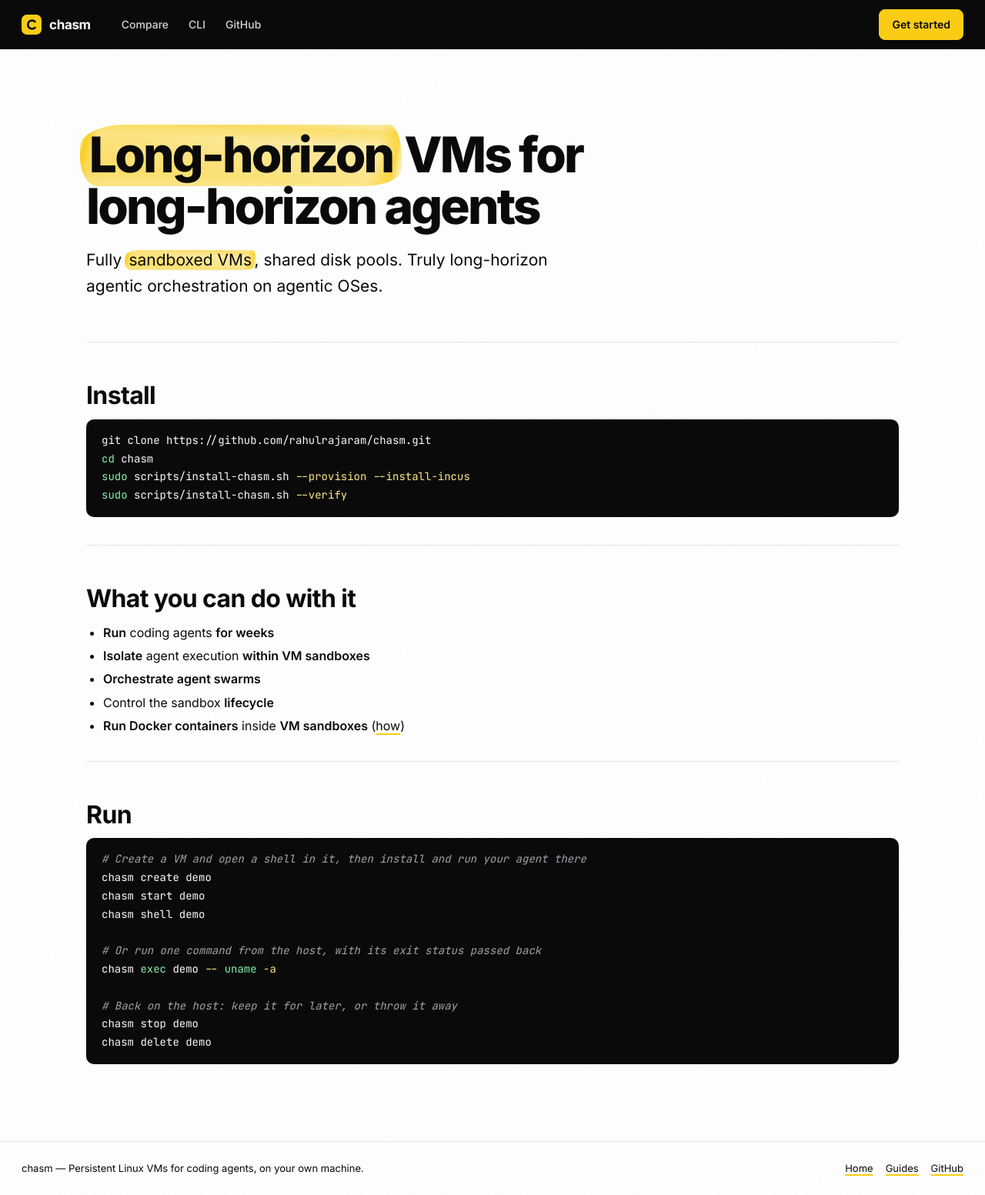
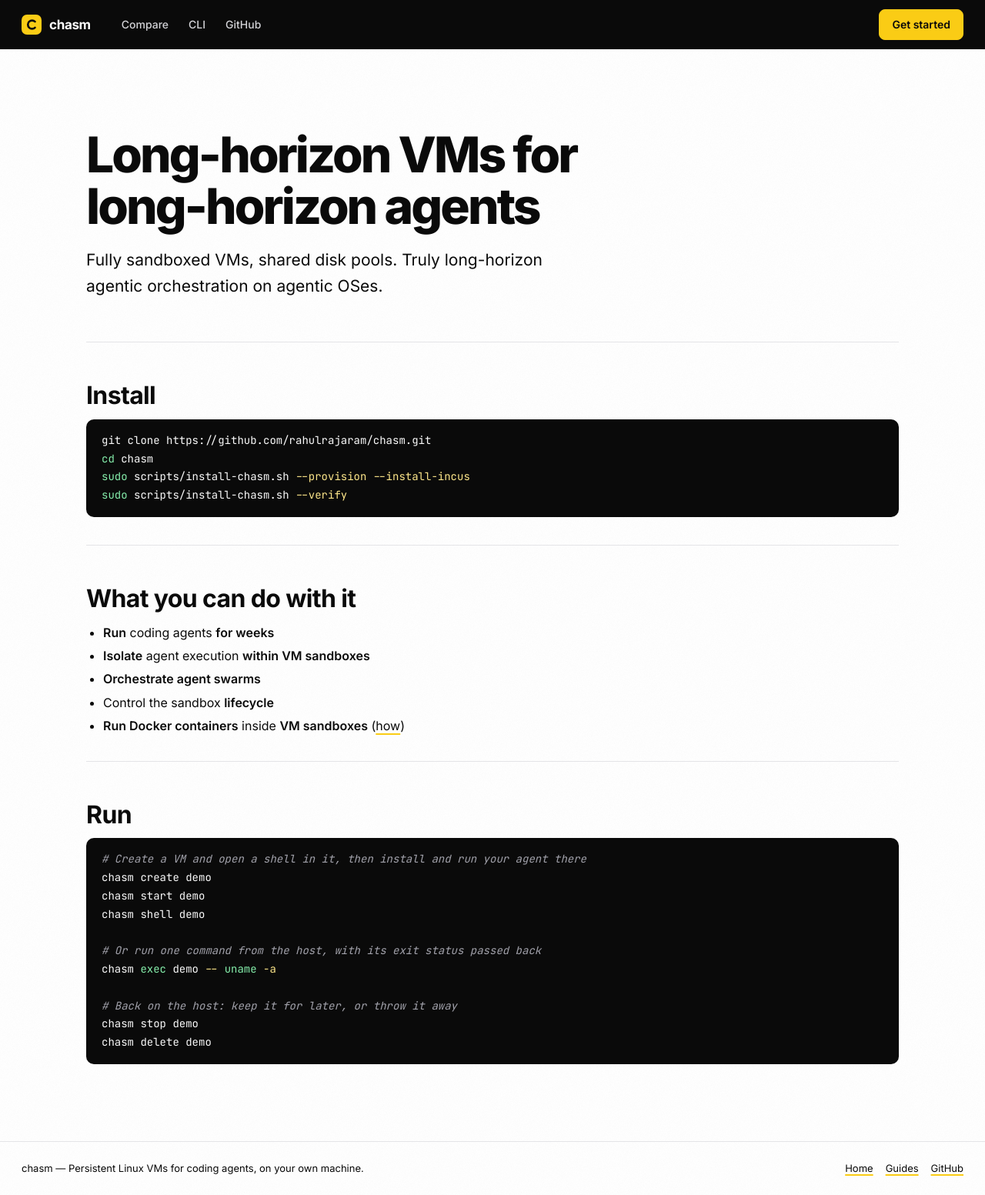
Before and after one commit to rahulrajaram/chasm, a Jekyll site: the page built from docs/index.html, in a window 1280 px wide. Shown: the whole page at 77% size. Built offline with Jekyll 4.4.1, drawn with Linux system fonts in a browser that asks for light colours.

Commit message:
Revert brush highlight on the landing page
Co-Authored-By: Claude Opus 5.5 <noreply@anthropic.com>

```diff
--- a/docs/assets/css/chasm.css
+++ b/docs/assets/css/chasm.css
@@ -613,23 +613,3 @@ blockquote.warning::before {
   pre * { color: var(--black) !important; }
   a { text-decoration-color: var(--black); }
 }
-
-/* ---------- Brush highlight ----------
-   An imperfect, hand-painted marker stroke in the brand yellow:
-   uneven edges, a slight tilt, and a faded start and end.
-   Usage: <mark class="brush">words</mark>                         */
-mark.brush {
-  color: inherit;
-  padding: 0.02em 0.28em 0.06em;
-  margin: 0 -0.12em;
-  border-radius: 0.9em 0.25em 0.8em 0.35em / 0.45em 0.7em 0.35em 0.6em;
-  background:
-    linear-gradient(104deg, rgb(250 204 21 / 0) 0.9%, rgb(250 204 21 / 0.95) 2.6%,
-      rgb(250 204 21 / 0.55) 6%, rgb(250 204 21 / 0.35) 90%, rgb(250 204 21 / 0.8) 96%,
-      rgb(250 204 21 / 0) 99%),
-    linear-gradient(183deg, rgb(250 204 21 / 0) 0%, rgb(250 204 21 / 0.4) 12%,
-      rgb(250 204 21 / 0) 30%, rgb(250 204 21 / 0.25) 78%, rgb(250 204 21 / 0) 95%);
-  -webkit-box-decoration-break: clone;
-  box-decoration-break: clone;
-}
-.hero h1 mark.brush { padding: 0 0.18em 0.04em; }
--- a/docs/index.html
+++ b/docs/index.html
@@ -4,8 +4,8 @@ title: Long-horizon VMs for long-horizon agents
 description: Fully sandboxed VMs, shared disk pools. Truly long-horizon agentic orchestration on agentic OSes.
 ---
 <section class="hero">
-  <h1><mark class="brush">Long-horizon</mark> VMs for long-horizon agents</h1>
-  <p class="lede">Fully <mark class="brush">sandboxed VMs</mark>, shared disk pools. Truly long-horizon agentic orchestration on agentic OSes.</p>
+  <h1>Long-horizon VMs for long-horizon agents</h1>
+  <p class="lede">Fully sandboxed VMs, shared disk pools. Truly long-horizon agentic orchestration on agentic OSes.</p>
 </section>
 <section class="section" id="install">
   <h2>Install</h2>
```
